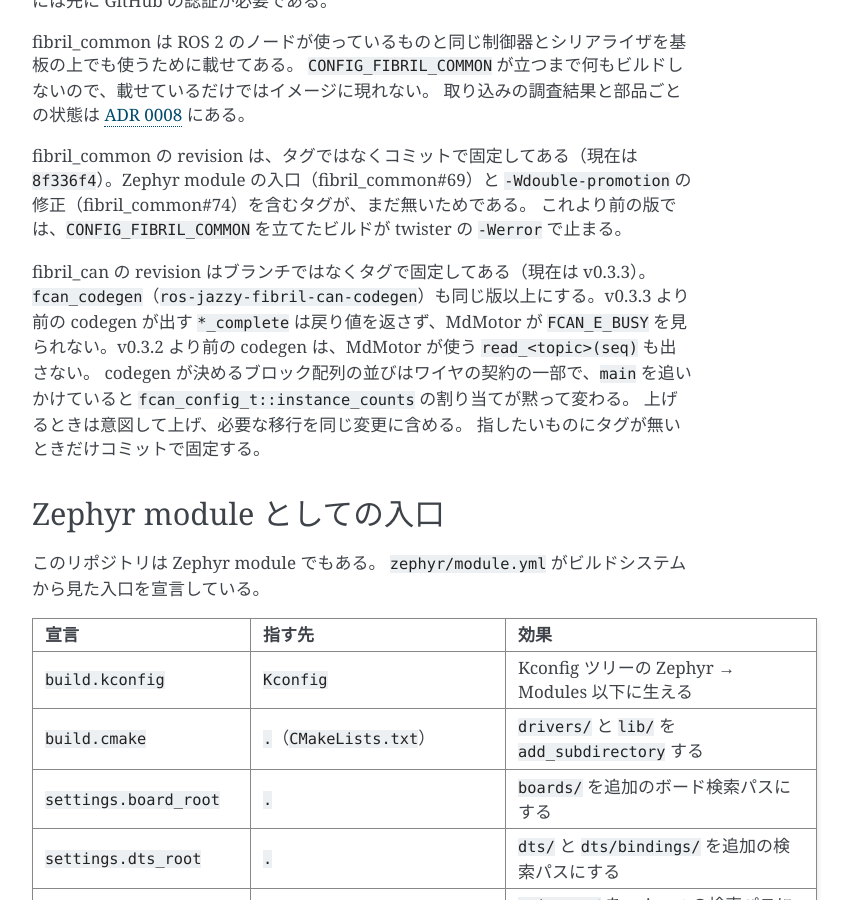
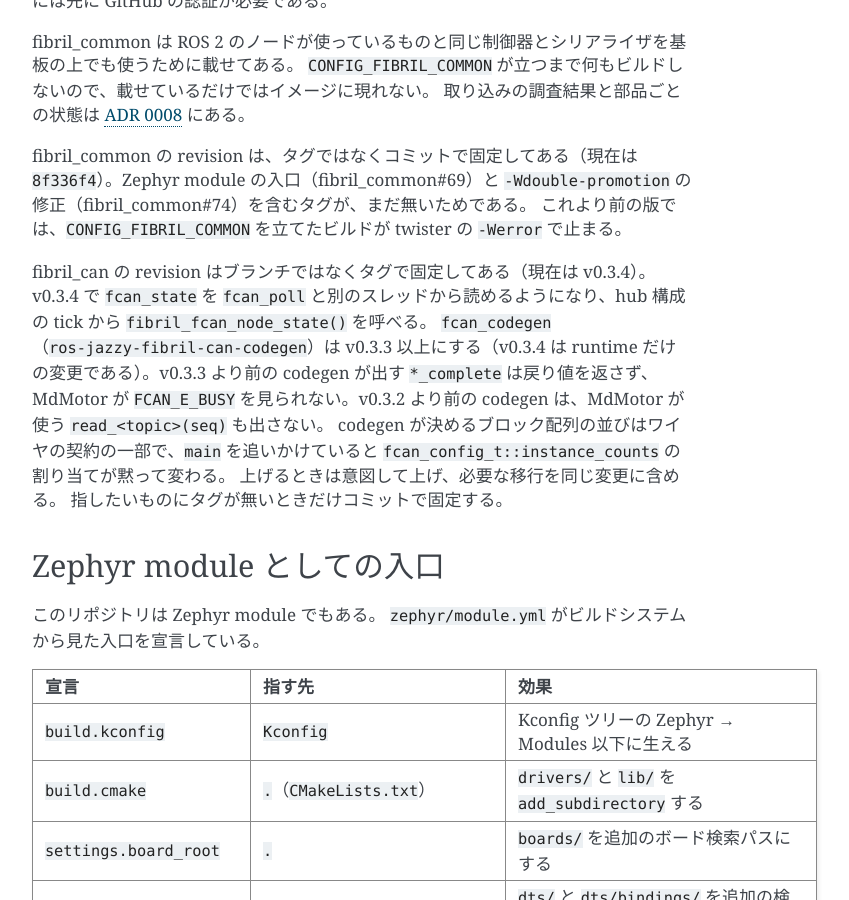
Before and after one commit to ForteFibre/fibril_zephyr, a Sphinx documentation site: the page built from doc/overview.md, in a window 1280 px wide and 900 px high, scrolled down 884 px. Shown: the whole window, without its empty margins (388-1237 px from the left). Built offline with Sphinx 7.4.7, drawn with Linux system fonts in a browser that asks for light colours.

Commit message:
chore(west): fibril_can を v0.3.4 に上げる
v0.3.4 で fcan_state を fcan_poll と別のスレッドから読めるようになった
（fibril_can#66）。hub の構成では tick が fcan_poll と別のスレッドで
動くので、tick からノードの状態を読むにはこの版が要る。

v0.3.4 は runtime だけの変更で、codegen の出力は v0.3.3 と変わらない。

Co-Authored-By: Claude Opus 5.5 (1M context) <noreply@anthropic.com>

```diff
--- a/doc/overview.md
+++ b/doc/overview.md
@@ -39,8 +39,9 @@ fibril_common は ROS 2 のノードが使っているものと同じ制御器
 fibril_common の revision は、タグではなくコミットで固定してある（現在は `8f336f4`）。Zephyr module の入口（fibril_common#69）と `-Wdouble-promotion` の修正（fibril_common#74）を含むタグが、まだ無いためである。
 これより前の版では、`CONFIG_FIBRIL_COMMON` を立てたビルドが twister の `-Werror` で止まる。
 
-fibril_can の revision はブランチではなくタグで固定してある（現在は v0.3.3）。
-`fcan_codegen`（`ros-jazzy-fibril-can-codegen`）も同じ版以上にする。v0.3.3 より前の codegen が出す `*_complete` は戻り値を返さず、MdMotor が `FCAN_E_BUSY` を見られない。v0.3.2 より前の codegen は、MdMotor が使う `read_<topic>(seq)` も出さない。
+fibril_can の revision はブランチではなくタグで固定してある（現在は v0.3.4）。
+v0.3.4 で `fcan_state` を `fcan_poll` と別のスレッドから読めるようになり、hub 構成の tick から `fibril_fcan_node_state()` を呼べる。
+`fcan_codegen`（`ros-jazzy-fibril-can-codegen`）は v0.3.3 以上にする（v0.3.4 は runtime だけの変更である）。v0.3.3 より前の codegen が出す `*_complete` は戻り値を返さず、MdMotor が `FCAN_E_BUSY` を見られない。v0.3.2 より前の codegen は、MdMotor が使う `read_<topic>(seq)` も出さない。
 codegen が決めるブロック配列の並びはワイヤの契約の一部で、`main` を追いかけていると `fcan_config_t::instance_counts` の割り当てが黙って変わる。
 上げるときは意図して上げ、必要な移行を同じ変更に含める。
 指したいものにタグが無いときだけコミットで固定する。
```
Also changed, not shown: west.yml (+11 -8 lines).
